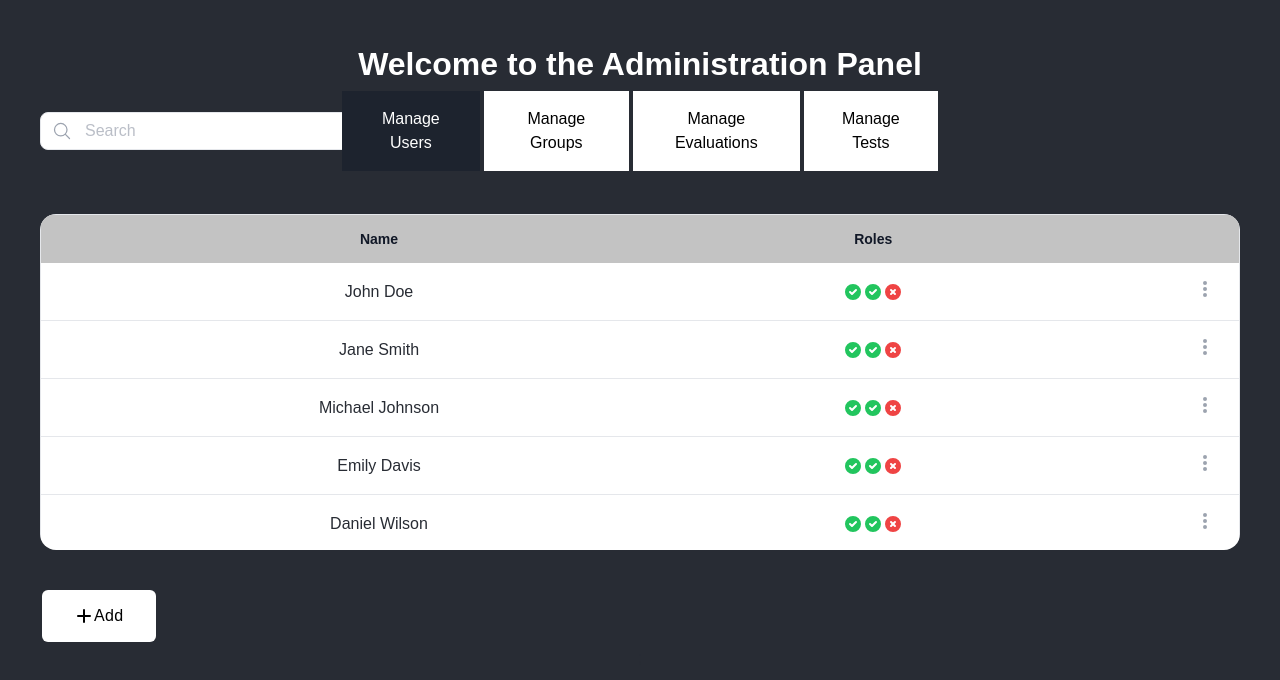
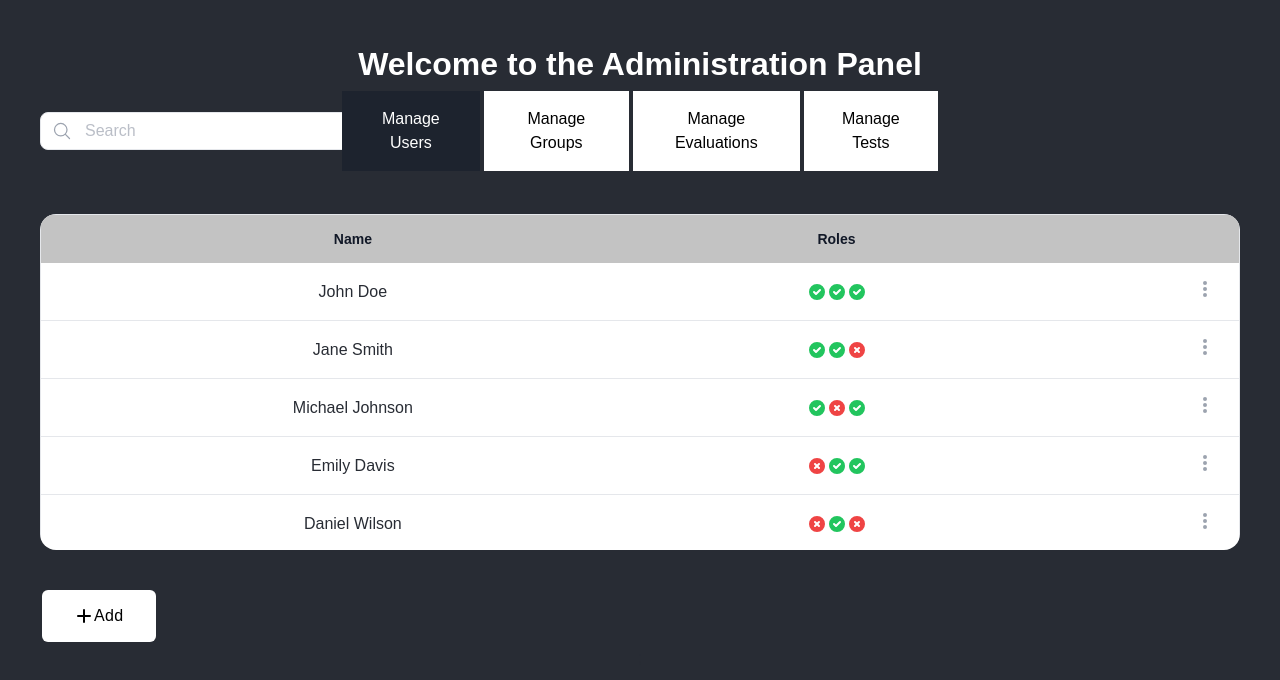
Before and after one commit to William-CarterG/Advanced-Web-Dev---Canvas-Project-, a React (Create React App) app in the folder crud/: page / in a window 1280 px wide. Shown: the top 680 px of the page. Built offline with nearby package versions, Linux system fonts and the light colour scheme.

Commit message:
feat(user-table): Roles UI working
Implemented the roles as an array, and now the UI corresponds to the role assigned to each user.

```diff
--- a/crud/src/app/App.js
+++ b/crud/src/app/App.js
@@ -55,38 +55,13 @@ function App() {
   };
 
   // Fake data to fill user's table.
-  const fakeData = [
-    { name: 'John Doe', email: 'johndoe@example.com', role: 'Admin' },
-    { name: 'Jane Smith', email: 'janesmith@example.com', role: 'User' },
-    { name: 'Michael Johnson', email: 'michaeljohnson@example.com', role: 'Admin' },
-    { name: 'Emily Davis', email: 'emilydavis@example.com', role: 'Evaluador' },
-    { name: 'Daniel Wilson', email: 'danielwilson@example.com', role: 'Visualizador' },
-    { name: 'Olivia Brown', email: 'oliviabrown@example.com', role: 'Admin' },
-    { name: 'William Taylor', email: 'williamtaylor@example.com', role: 'User' },
-    { name: 'Sophia Martinez', email: 'sophiamartinez@example.com', role: 'Evaluador' },
-    { name: 'Joseph Anderson', email: 'josephanderson@example.com', role: 'Visualizador' },
-    { name: 'Abigail Thomas', email: 'abigailthomas@example.com', role: 'Admin' },
-    { name: 'James White', email: 'jameswhite@example.com', role: 'User' },
-    { name: 'Mia Garcia', email: 'miagarcia@example.com', role: 'Evaluador' },
-    { name: 'Alexander Rodriguez', email: 'alexanderrodriguez@example.com', role: 'Visualizador' },
-    { name: 'Charlotte Lee', email: 'charlottelee@example.com', role: 'Admin' },
-    { name: 'David Clark', email: 'davidclark@example.com', role: 'User' },
-    { name: 'Sofia Lewis', email: 'sofialewis@example.com', role: 'Evaluador' },
-    { name: 'Benjamin Walker', email: 'benjaminwalker@example.com', role: 'Visualizador' },
-    { name: 'Ava Hall', email: 'avahall@example.com', role: 'Admin' },
-    { name: 'Logan Young', email: 'loganyoung@example.com', role: 'User' },
-    { name: 'Chloe Hernandez', email: 'chloehernandez@example.com', role: 'Evaluador' },
-    { name: 'Elijah King', email: 'elijahking@example.com', role: 'Visualizador' },
-    { name: 'Lily Green', email: 'lilygreen@example.com', role: 'Admin' },
-    { name: 'Christopher Martinez', email: 'christophermartinez@example.com', role: 'User' },
-    { name: 'Grace Turner', email: 'graceturner@example.com', role: 'Evaluador' },
-    { name: 'Daniel Thompson', email: 'danielthompson@example.com', role: 'Visualizador' },
-    { name: 'Avery Scott', email: 'averyscott@example.com', role: 'Admin' },
-    { name: 'Victoria Phillips', email: 'victoriaphillips@example.com', role: 'User' },
-    { name: 'Jackson Baker', email: 'jacksonbaker@example.com', role: 'Evaluador' },
-    { name: 'Scarlett Adams', email: 'scarlettadams@example.com', role: 'Visualizador' },
-    { name: 'Anthony Wright', email: 'anthonywright@example.com', role: 'Admin' },
-    // Add more fake data
+  const fakeUserData = [
+    { name: 'John Doe', email: 'johndoe@example.com', role: [1,2,3] },
+    { name: 'Jane Smith', email: 'janesmith@example.com', role: [1,2] },
+    { name: 'Michael Johnson', email: 'michaeljohnson@example.com', role: [1,3] },
+    { name: 'Emily Davis', email: 'emilydavis@example.com', role: [2,3] },
+    { name: 'Daniel Wilson', email: 'danielwilson@example.com', role: [2] },
+    { name: 'Olivia Brown', email: 'oliviabrown@example.com', role: [3] },
   ];
 
   return (
@@ -123,7 +98,7 @@ function App() {
       {activeContainer==="users" && (
       <div>
         <UserTableComponent
-          data={fakeData}
+          data={fakeUserData}
           headers={tableHeaders[activeContainer]}
         />
         <AddUser
@@ -135,7 +110,7 @@ function App() {
       {activeContainer==="groups" && (
       <div>
         <UserTableComponent
-          data={fakeData}
+          data={fakeUserData}
           headers={tableHeaders[activeContainer]}
         />
         <AddUser
--- a/crud/src/app/components/users/UserTableComponent.js
+++ b/crud/src/app/components/users/UserTableComponent.js
@@ -43,6 +43,8 @@ const TableRow = ({ item }) => {
       <td className="whitespace-nowrap px-3 py-4 text-sm">
         <span className="flex justify-center">
           {/* Admin User role */}
+          {item.role.includes(1) ? (
+            // If it is Admin, show a green check.
             <svg
               xmlns="http://www.w3.org/2000/svg"
               className="h-5 w-5 text-green-500"
@@ -55,7 +57,23 @@ const TableRow = ({ item }) => {
                 clipRule="evenodd"
               />
             </svg>
+          ) : (
+            // If it is not Admin, show a red X.
+            <svg
+              xmlns="http://www.w3.org/2000/svg"
+              className="h-5 w-5 text-red-500"
+              viewBox="0 0 20 20"
+              fill="currentColor"
+            >
+              <path
+                fillRule="evenodd"
+                d="M10 18a8 8 0 100-16 8 8 0 000 16zM8.707 7.293a1 1 0 00-1.414 1.414L8.586 10l-1.293 1.293a1 1 0 101.414 1.414L10 11.414l1.293 1.293a1 1 0 001.414-1.414L11.414 10l1.293-1.293a1 1 0 00-1.414-1.414L10 8.586 8.707 7.293z"
+                clipRule="evenodd"
+              />
+            </svg>
+          )}
           {/* Evaluator User role */}
+          {item.role.includes(2) ? (
             <svg
               xmlns="http://www.w3.org/2000/svg"
               className="h-5 w-5 text-green-500"
@@ -68,7 +86,7 @@ const TableRow = ({ item }) => {
                 clipRule="evenodd"
               />
             </svg>
-          {/* Visualizer User role */}
+          ) : (
             <svg
               xmlns="http://www.w3.org/2000/svg"
               className="h-5 w-5 text-red-500"
@@ -81,6 +99,35 @@ const TableRow = ({ item }) => {
                 clipRule="evenodd"
               />
             </svg>
+          )}
+          {/* Visualizer User role */}
+          {item.role.includes(3) ? (
+            <svg
+              xmlns="http://www.w3.org/2000/svg"
+              className="h-5 w-5 text-green-500"
+              viewBox="0 0 20 20"
+              fill="currentColor"
+            >
+              <path
+                fillRule="evenodd"
+                d="M10 18a8 8 0 100-16 8 8 0 000 16zm3.707-9.293a1 1 0 00-1.414-1.414L9 10.586 7.707 9.293a1 1 0 00-1.414 1.414l2 2a1 1 0 001.414 0l4-4z"
+                clipRule="evenodd"
+              />
+            </svg>
+          ) : (
+            <svg
+              xmlns="http://www.w3.org/2000/svg"
+              className="h-5 w-5 text-red-500"
+              viewBox="0 0 20 20"
+              fill="currentColor"
+            >
+              <path
+                fillRule="evenodd"
+                d="M10 18a8 8 0 100-16 8 8 0 000 16zM8.707 7.293a1 1 0 00-1.414 1.414L8.586 10l-1.293 1.293a1 1 0 101.414 1.414L10 11.414l1.293 1.293a1 1 0 001.414-1.414L11.414 10l1.293-1.293a1 1 0 00-1.414-1.414L10 8.586 8.707 7.293z"
+                clipRule="evenodd"
+              />
+            </svg>
+          )}
         </span>
       </td>
 
```
Lines whose indentation alone changed are shown as unchanged.
